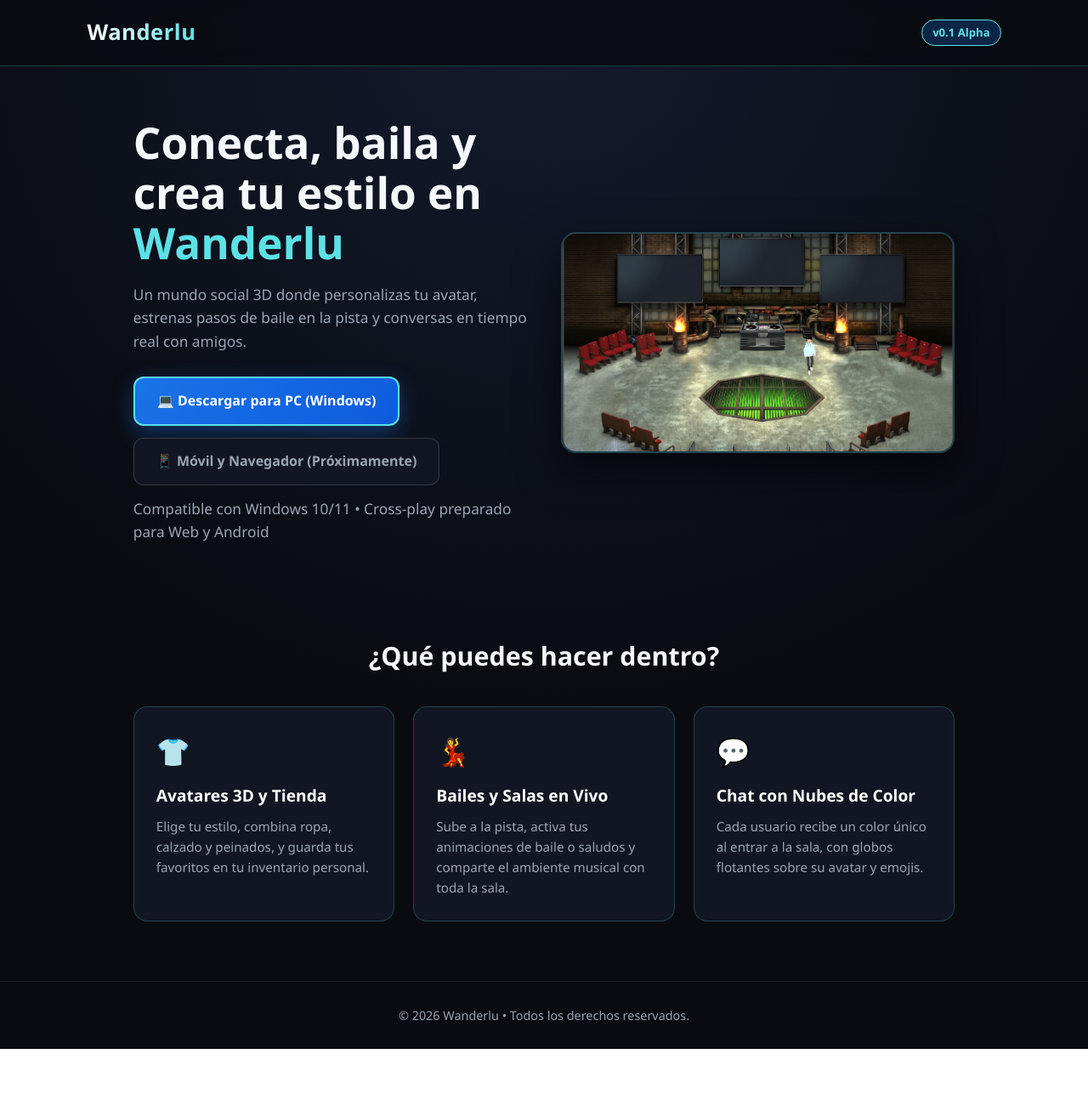
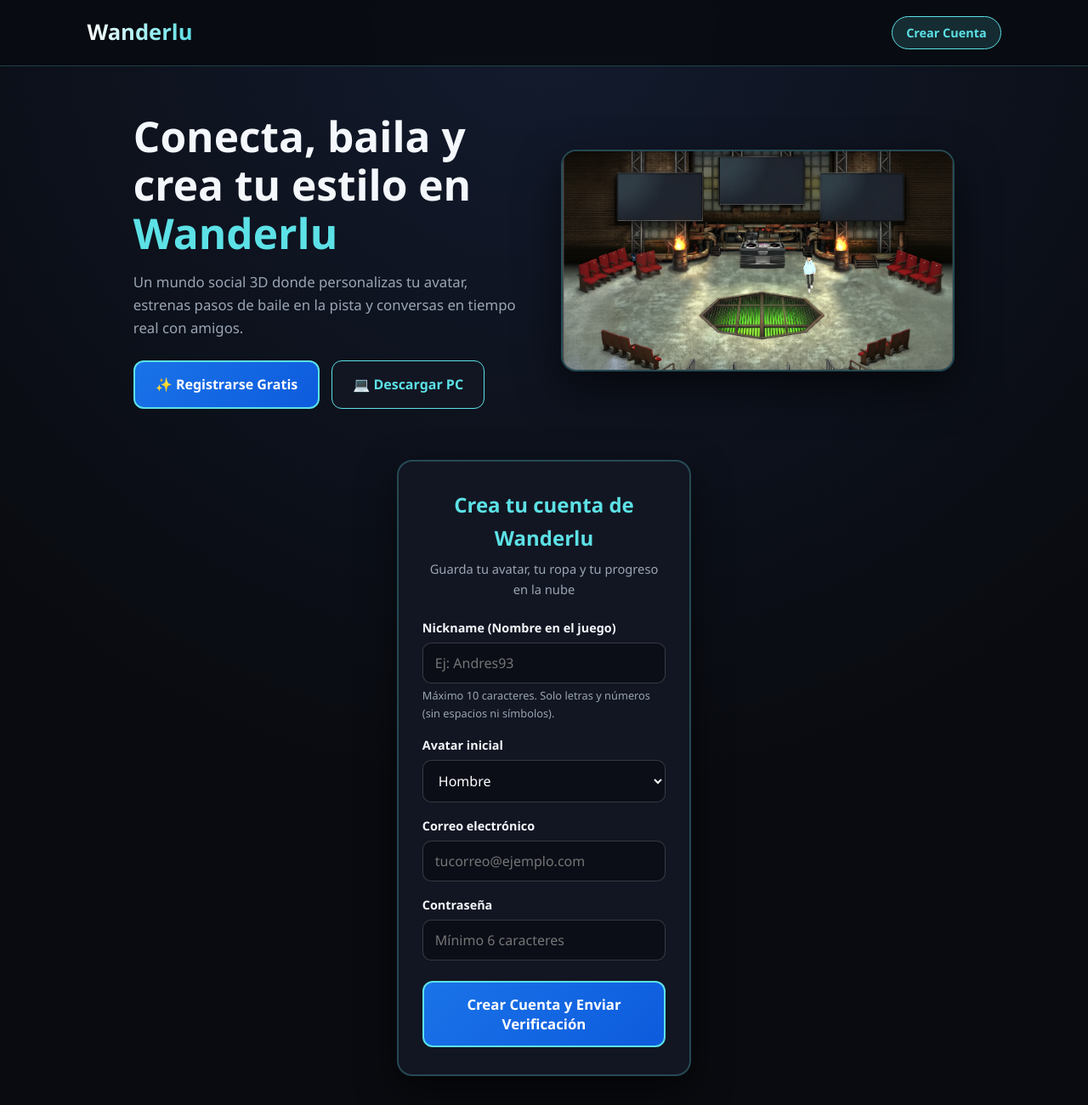
Before and after one commit to 93andresmed-debug/wanderlu-web, a plain HTML site: page index.html in a window 1280 px wide. Shown: the top 1300 px of the page at 85% size. Before the commit the page ends 1234 px from the top, so only its background shows below. Drawn offline with nearby package versions, Linux system fonts and the light colour scheme.

Commit message:
Update index.html

```diff
--- a/index.html
+++ b/index.html
@@ -4,7 +4,8 @@
   <meta charset="UTF-8" />
   <meta name="viewport" content="width=device-width, initial-scale=1.0" />
   <title>Wanderlu — Mundo Virtual 3D, Música y Amigos</title>
-  <meta name="description" content="Entra a Wanderlu, personaliza tu avatar 3D, baila en salas con música en vivo y chatea con amigos desde PC o móvil." />
+  <meta name="description" content="Entra a Wanderlu, personaliza tu avatar 3D, baila en salas con música en vivo y chatea con amigos." />
+  <script src="https://cdn.jsdelivr.net/npm/@supabase/supabase-js@2"></script>
   <style>
     :root {
       --bg-dark: #090b10;
@@ -13,15 +14,10 @@
       --cyan: #5ce1e6;
       --text-main: #f4f7fb;
       --text-muted: #9aa5b4;
-      --border: rgba(92, 225, 230, 0.22);
+      --border: rgba(92, 225, 230, 0.25);
     }
 
-    * {
-      box-sizing: border-box;
-      margin: 0;
-      padding: 0;
-      font-family: 'Segoe UI', system-ui, -apple-system, sans-serif;
-    }
+    * { box-sizing: border-box; margin: 0; padding: 0; font-family: 'Segoe UI', system-ui, sans-serif; }
 
     body {
       background: radial-gradient(circle at top, #131b2e 0%, var(--bg-dark) 60%);
@@ -35,7 +31,7 @@
       justify-content: space-between;
       align-items: center;
       padding: 18px 8%;
-      background: rgba(9, 11, 16, 0.85);
+      background: rgba(9, 11, 16, 0.88);
       backdrop-filter: blur(10px);
       border-bottom: 1px solid var(--border);
       position: sticky;
@@ -46,90 +42,74 @@
     .logo {
       font-size: 1.6rem;
       font-weight: 800;
-      letter-spacing: 0.5px;
       background: linear-gradient(90deg, #ffffff, var(--cyan));
       -webkit-background-clip: text;
       -webkit-text-fill-color: transparent;
     }
 
-    .badge-version {
-      background: rgba(26, 115, 232, 0.25);
+    .nav-actions { display: flex; gap: 12px; align-items: center; }
+
+    .btn-header {
+      background: rgba(92, 225, 230, 0.15);
       border: 1px solid var(--cyan);
       color: var(--cyan);
-      padding: 4px 12px;
+      padding: 7px 16px;
       border-radius: 20px;
-      font-size: 0.82rem;
-      font-weight: 600;
+      font-size: 0.9rem;
+      font-weight: 700;
+      text-decoration: none;
+    }
+
+    .banner-verificado {
+      display: none;
+      background: linear-gradient(90deg, #0d6e3f, #139a58);
+      color: #ffffff;
+      text-align: center;
+      padding: 16px 6%;
+      font-weight: 700;
+      border-bottom: 2px solid #5ce1e6;
     }
 
     .hero {
       max-width: 1120px;
       margin: 0 auto;
-      padding: 60px 6% 40px;
+      padding: 54px 6% 40px;
       display: grid;
       grid-template-columns: 1fr 1fr;
       gap: 40px;
       align-items: center;
     }
 
-    .hero h1 {
-      font-size: clamp(2.1rem, 4vw, 3.2rem);
-      line-height: 1.15;
-      margin-bottom: 18px;
-    }
+    .hero h1 { font-size: clamp(2rem, 4vw, 3.1rem); line-height: 1.15; margin-bottom: 16px; }
+    .hero h1 span { color: var(--cyan); }
+    .hero p { color: var(--text-muted); font-size: 1.05rem; margin-bottom: 24px; }
 
-    .hero h1 span {
-      color: var(--cyan);
-    }
-
-    .hero p {
-      color: var(--text-muted);
-      font-size: 1.08rem;
-      margin-bottom: 28px;
-    }
-
-    .botones-descarga {
-      display: flex;
-      flex-wrap: wrap;
-      gap: 14px;
-    }
+    .botones-descarga { display: flex; flex-wrap: wrap; gap: 14px; }
 
     .btn {
       display: inline-flex;
       align-items: center;
       justify-content: center;
-      gap: 10px;
-      padding: 14px 26px;
+      gap: 8px;
+      padding: 14px 24px;
       border-radius: 12px;
       font-size: 1rem;
       font-weight: 700;
       text-decoration: none;
-      transition: transform 0.18s ease, box-shadow 0.18s ease;
       cursor: pointer;
+      border: none;
     }
 
     .btn-pc {
       background: linear-gradient(135deg, var(--primary), #0d5bdd);
       color: #ffffff;
       border: 2px solid var(--cyan);
-      box-shadow: 0 8px 24px rgba(26, 115, 232, 0.4);
     }
 
-    .btn-pc:hover {
-      transform: translateY(-2px);
-      box-shadow: 0 12px 30px rgba(92, 225, 230, 0.35);
-    }
-
-    .btn-movil {
+    .btn-reg-hero {
       background: var(--bg-card);
-      color: var(--text-muted);
-      border: 1px solid rgba(255, 255, 255, 0.15);
-    }
-
-    .nota-plataformas {
-      margin-top: 14px;
-      font-size: 0.85rem;
-      color: var(--text-muted);
+      color: var(--cyan);
+      border: 1px solid var(--cyan);
     }
 
     .preview-sala {
@@ -138,93 +118,92 @@
       border-radius: 18px;
       overflow: hidden;
       box-shadow: 0 20px 50px rgba(0, 0, 0, 0.6);
-      position: relative;
       aspect-ratio: 16 / 9;
-      display: flex;
-      align-items: center;
-      justify-content: center;
     }
 
-    .preview-sala img {
-      width: 100%;
-      height: 100%;
-      object-fit: cover;
-      display: block;
+    .preview-sala img { width: 100%; height: 100%; object-fit: cover; display: block; }
+
+    .seccion-registro {
+      max-width: 500px;
+      margin: 20px auto 70px;
+      padding: 0 6%;
     }
 
-    .preview-placeholder {
-      padding: 30px;
-      text-align: center;
-      color: var(--cyan);
-      font-weight: 600;
+    .card-registro {
+      background: var(--bg-card);
+      border: 2px solid var(--border);
+      border-radius: 18px;
+      padding: 32px 28px;
+      box-shadow: 0 18px 45px rgba(0, 0, 0, 0.55);
     }
 
-    .seccion {
-      max-width: 1120px;
-      margin: 0 auto;
-      padding: 40px 6% 70px;
+    .card-registro h2 { text-align: center; margin-bottom: 6px; color: var(--cyan); }
+    .card-registro .sub { text-align: center; color: var(--text-muted); font-size: 0.92rem; margin-bottom: 22px; }
+
+    .campo { margin-bottom: 16px; }
+    .campo label { display: block; font-size: 0.9rem; font-weight: 600; margin-bottom: 6px; }
+    .campo input, .campo select {
+      width: 100%;
+      padding: 12px 14px;
+      border-radius: 10px;
+      border: 1px solid rgba(255, 255, 255, 0.18);
+      background: #0b0e17;
+      color: #ffffff;
+      font-size: 1rem;
     }
+    .campo input:focus, .campo select:focus { outline: none; border-color: var(--cyan); }
+    .ayuda { font-size: 0.8rem; color: var(--text-muted); margin-top: 4px; display: block; }
 
-    .seccion h2 {
+    .btn-submit {
+      width: 100%;
+      padding: 14px;
+      border-radius: 12px;
+      background: linear-gradient(135deg, var(--primary), #0d5bdd);
+      color: #fff;
+      font-size: 1.05rem;
+      font-weight: 700;
+      border: 2px solid var(--cyan);
+      cursor: pointer;
+      margin-top: 8px;
+    }
+    .btn-submit:disabled { opacity: 0.6; cursor: not-allowed; }
+
+    .mensaje-form {
+      margin-top: 16px;
+      padding: 12px;
+      border-radius: 10px;
+      font-size: 0.92rem;
+      display: none;
       text-align: center;
-      font-size: 1.9rem;
-      margin-bottom: 34px;
     }
-
-    .grid-cards {
-      display: grid;
-      grid-template-columns: repeat(auto-fit, minmax(260px, 1fr));
-      gap: 22px;
-    }
-
-    .card {
-      background: var(--bg-card);
-      border: 1px solid var(--border);
-      border-radius: 16px;
-      padding: 26px;
-    }
-
-    .card-icono {
-      font-size: 2rem;
-      margin-bottom: 12px;
-    }
-
-    .card h3 {
-      font-size: 1.2rem;
-      margin-bottom: 8px;
-      color: #ffffff;
-    }
-
-    .card p {
-      color: var(--text-muted);
-      font-size: 0.95rem;
-    }
+    .msg-error { background: rgba(255, 70, 70, 0.16); border: 1px solid #ff5c5c; color: #ff9c9c; }
+    .msg-ok { background: rgba(46, 204, 113, 0.16); border: 1px solid #2ecc71; color: #8ff5b7; }
 
     footer {
       text-align: center;
-      padding: 28px 6%;
+      padding: 26px 6%;
       border-top: 1px solid rgba(255, 255, 255, 0.08);
       color: var(--text-muted);
       font-size: 0.9rem;
     }
 
     @media (max-width: 820px) {
-      .hero {
-        grid-template-columns: 1fr;
-        text-align: center;
-        padding-top: 36px;
-      }
-      .botones-descarga {
-        justify-content: center;
-      }
+      .hero { grid-template-columns: 1fr; text-align: center; }
+      .botones-descarga { justify-content: center; }
     }
   </style>
 </head>
 <body>
 
+  <div id="banner-verificado" class="banner-verificado">
+    ✅ ¡Tu correo electrónico ha sido verificado con éxito! Ya puedes abrir Wanderlu en tu PC e iniciar sesión.
+  </div>
+
   <header>
     <div class="logo">Wanderlu</div>
-    <span class="badge-version">v0.1 Alpha</span>
+    <div class="nav-actions">
+      <a href="#registro" class="btn-header">Crear Cuenta</a>
+    </div>
   </header>
 
   <main>
@@ -232,60 +211,135 @@
       <div>
         <h1>Conecta, baila y crea tu estilo en <span>Wanderlu</span></h1>
         <p>Un mundo social 3D donde personalizas tu avatar, estrenas pasos de baile en la pista y conversas en tiempo real con amigos.</p>
-
         <div class="botones-descarga">
-          <a href="#descargar" class="btn btn-pc" onclick="avisarDescarga(event)">
-            💻 Descargar para PC (Windows)
-          </a>
-          <span class="btn btn-movil">
-            📱 Móvil y Navegador (Próximamente)
-          </span>
+          <a href="#registro" class="btn btn-pc">✨ Registrarse Gratis</a>
+          <a href="#descargar" class="btn btn-reg-hero" onclick="avisarDescarga(event)">💻 Descargar PC</a>
         </div>
-        <p class="nota-plataformas">Compatible con Windows 10/11 • Cross-play preparado para Web y Android</p>
       </div>
 
       <div class="preview-sala">
-        <img src="bavkground.png" alt="Sala principal de Wanderlu" onerror="this.style.display='none'; document.getElementById('alt-box').style.display='block';" />
-        <div id="alt-box" class="preview-placeholder" style="display:none;">
-          🎧 Sala Principal de Wanderlu<br/>
-          <small style="color:#9aa5b4; font-weight:400;">Pista de baile 3D, cabina de DJ y chat en vivo</small>
-        </div>
+        <img src="bavkground.png" alt="Sala principal de Wanderlu" />
       </div>
     </section>
 
-    <section class="seccion">
-      <h2>¿Qué puedes hacer dentro?</h2>
-      <div class="grid-cards">
-        <div class="card">
-          <div class="card-icono">👕</div>
-          <h3>Avatares 3D y Tienda</h3>
-          <p>Elige tu estilo, combina ropa, calzado y peinados, y guarda tus favoritos en tu inventario personal.</p>
-        </div>
-        <div class="card">
-          <div class="card-icono">💃</div>
-          <h3>Bailes y Salas en Vivo</h3>
-          <p>Sube a la pista, activa tus animaciones de baile o saludos y comparte el ambiente musical con toda la sala.</p>
-        </div>
-        <div class="card">
-          <div class="card-icono">💬</div>
-          <h3>Chat con Nubes de Color</h3>
-          <p>Cada usuario recibe un color único al entrar a la sala, con globos flotantes sobre su avatar y emojis.</p>
-        </div>
+    <section id="registro" class="seccion-registro">
+      <div class="card-registro">
+        <h2>Crea tu cuenta de Wanderlu</h2>
+        <p class="sub">Guarda tu avatar, tu ropa y tu progreso en la nube</p>
+
+        <form id="form-registro">
+          <div class="campo">
+            <label for="nickname">Nickname (Nombre en el juego)</label>
+            <input type="text" id="nickname" maxlength="10" placeholder="Ej: Andres93" required />
+            <span class="ayuda">Máximo 10 caracteres. Solo letras y números (sin espacios ni símbolos).</span>
+          </div>
+
+          <div class="campo">
+            <label for="genero">Avatar inicial</label>
+            <select id="genero">
+              <option value="Hombre">Hombre</option>
+              <option value="Mujer">Mujer</option>
+            </select>
+          </div>
+
+          <div class="campo">
+            <label for="email">Correo electrónico</label>
+            <input type="email" id="email" placeholder="tucorreo@ejemplo.com" required />
+          </div>
+
+          <div class="campo">
+            <label for="password">Contraseña</label>
+            <input type="password" id="password" minlength="6" placeholder="Mínimo 6 caracteres" required />
+          </div>
+
+          <button type="submit" id="btn-registrar" class="btn-submit">Crear Cuenta y Enviar Verificación</button>
+          <div id="mensaje-form" class="mensaje-form"></div>
+        </form>
       </div>
     </section>
   </main>
 
-  <footer>
-    © 2026 Wanderlu • Todos los derechos reservados.
-  </footer>
+  <footer>© 2026 Wanderlu • Todos los derechos reservados.</footer>
 
   <script>
+    // PEGA AQUÍ TUS DOS DATOS DE SUPABASE (Project Settings -> API)
+    const SUPABASE_URL = "https://bfqxybdtqdhtefkmqykn.supabase.co";
+    const SUPABASE_ANON_KEY = "sb_publishable_nDXX0rypt-jyIvHzO8zjdA_6mocMwi9";
+
+    const sb = window.supabase.createClient(SUPABASE_URL, SUPABASE_ANON_KEY);
+
+    if (window.location.hash.includes("access_token") || window.location.hash.includes("type=signup")) {
+      document.getElementById("banner-verificado").style.display = "block";
+    }
+
+    const inputNick = document.getElementById("nickname");
+    inputNick.addEventListener("input", () => {
+      inputNick.value = inputNick.value.replace(/[^a-zA-Z0-9]/g, "").slice(0, 10);
+    });
+
+    document.getElementById("form-registro").addEventListener("submit", async (e) => {
+      e.preventDefault();
+      const msg = document.getElementById("mensaje-form");
+      const btn = document.getElementById("btn-registrar");
+      const nick = inputNick.value.trim();
+      const genero = document.getElementById("genero").value;
+      const email = document.getElementById("email").value.trim();
+      const password = document.getElementById("password").value;
+
+      msg.style.display = "none";
+
+      if (!/^[a-zA-Z0-9]{1,10}$/.test(nick)) {
+        mostrarMensaje("El nickname debe tener entre 1 y 10 letras o números normales.", true);
+        return;
+      }
+
+      btn.disabled = true;
+      btn.textContent = "Verificando disponibilidad...";
+
+      const { data: existente } = await sb
+        .from("perfiles")
+        .select("nickname")
+        .ilike("nickname", nick)
+        .maybeSingle();
+
+      if (existente) {
+        mostrarMensaje("Ese nickname ya está en uso. Elige otro.", true);
+        btn.disabled = false;
+        btn.textContent = "Crear Cuenta y Enviar Verificación";
+        return;
+      }
+
+      btn.textContent = "Creando cuenta...";
+      const { error } = await sb.auth.signUp({
+        email,
+        password,
+        options: {
+          data: { nickname: nick, genero: genero },
+          emailRedirectTo: "https://wanderlu.pages.dev"
+        }
+      });
+
+      btn.disabled = false;
+      btn.textContent = "Crear Cuenta y Enviar Verificación";
+
+      if (error) {
+        mostrarMensaje("Error al registrar: " + error.message, true);
+      } else {
+        mostrarMensaje("📩 ¡Cuenta creada! Revisa tu correo (" + email + ") y haz clic en el enlace de verificación antes de entrar al juego.", false);
+        document.getElementById("form-registro").reset();
+      }
+    });
+
+    function mostrarMensaje(texto, esError) {
+      const msg = document.getElementById("mensaje-form");
+      msg.textContent = texto;
+      msg.className = "mensaje-form " + (esError ? "msg-error" : "msg-ok");
+      msg.style.display = "block";
+    }
+
     function avisarDescarga(e) {
-      const enlace = e.currentTarget.getAttribute('href');
-      if (enlace === '#descargar') {
-        e.preventDefault();
-        alert('¡Muy pronto estará disponible el instalador oficial de Wanderlu para Windows!');
-      }
+      e.preventDefault();
+      alert("¡Muy pronto estará disponible el instalador oficial de Wanderlu para Windows!");
     }
   </script>
 </body>
```
